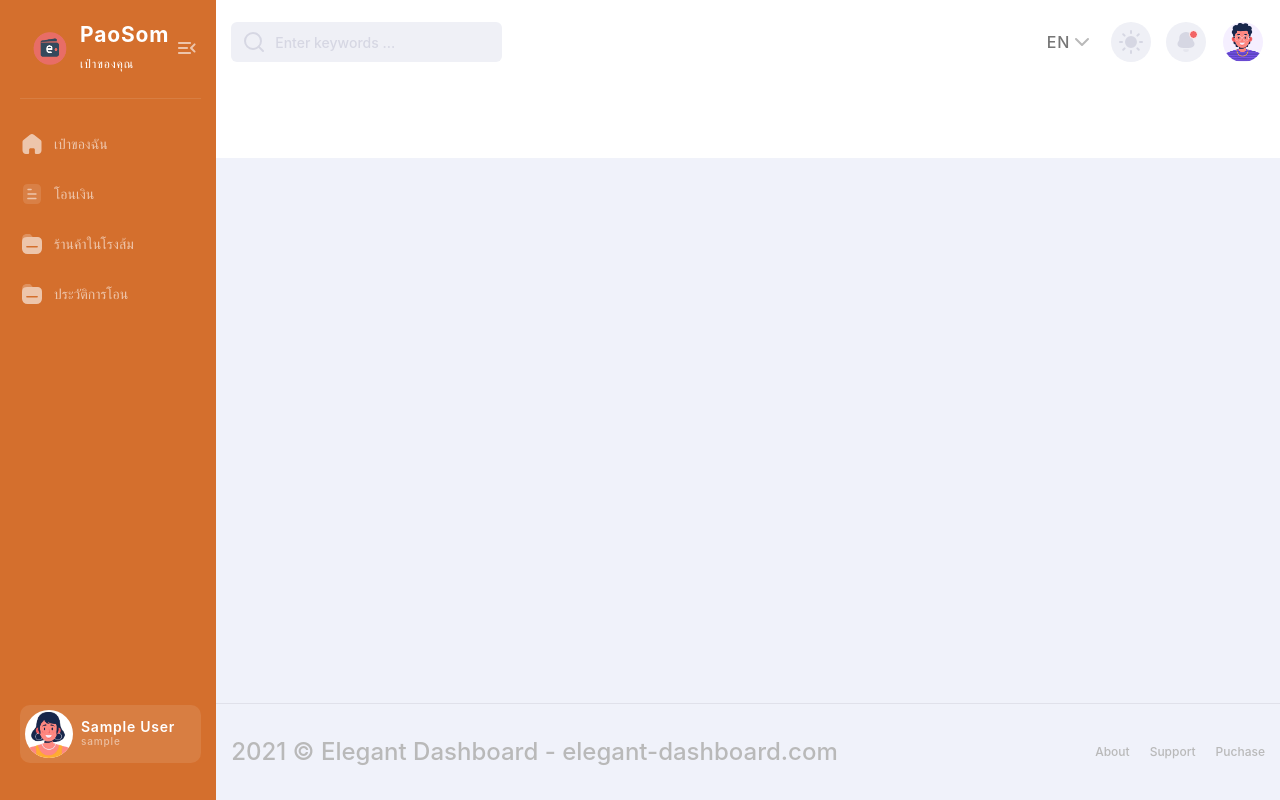
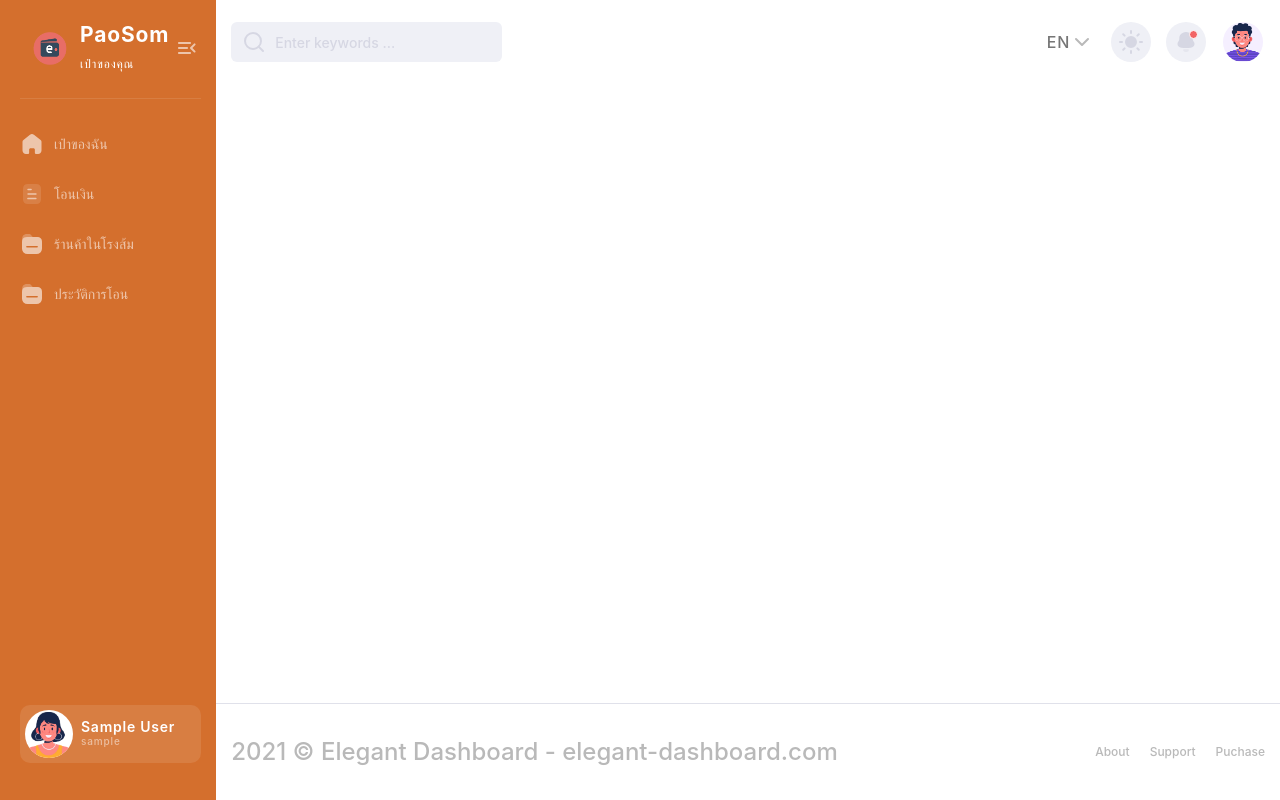
Before and after one commit to Namphueng25/paosom, a PHP site: page /indexpaosom.php in a window 1280 px wide. Run offline with PHP 8.4, Linux system fonts and the light colour scheme; the visitor is signed in with stand-in values (Sample User, id 1); data that the repository does not hold is empty.

Commit message:
Update indexpaosom.php

```diff
--- a/indexpaosom.php
+++ b/indexpaosom.php
@@ -120,7 +120,7 @@ if(isset($_GET['controller'])&&isset($_GET['action']))
         </a>
     </div>
 </aside>
-  <div class="main-wrapper">
+  <div class="main-wrapper" style="background-color: #ffffff">
     <!-- ! Main nav -->
     <nav class="main-nav--bg">
   <div class="container main-nav">
```
